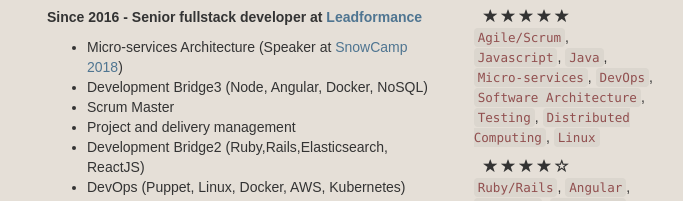
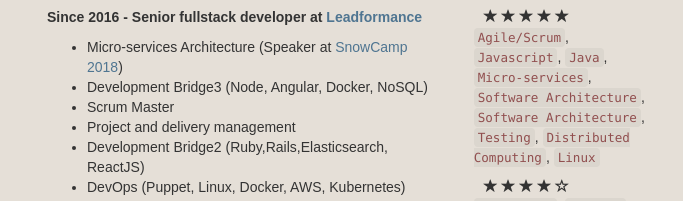
Before and after one commit to vlamy/vlamy.github.io, a plain HTML site: page cv/index.html in a window 1280 px wide. Shown: the part 481-682 px from the top of the page, without its empty margins (288-971 px from the left). Drawn offline with nearby package versions, Linux system fonts and the light colour scheme.

```diff
--- a/cv/index.html
+++ b/cv/index.html
@@ -95,7 +95,7 @@
           <div class="stars">
             <span class="glyphicon glyphicon-star"></span> <span class="glyphicon glyphicon-star"></span> <span class="glyphicon glyphicon-star"></span> <span class="glyphicon glyphicon-star"></span> <span class="glyphicon glyphicon-star"></span>
           </div>
-          <p> <code>Agile/Scrum</code>, <code>Javascript</code>, <code>Java</code>, <code>Micro-services</code>, <code>DevOps</code>, <code>Software Architecture</code>, <code>Testing</code>, <code>Distributed Computing</code>, <code>Linux</code>
+          <p> <code>Agile/Scrum</code>, <code>Javascript</code>, <code>Java</code>, <code>Micro-services</code>, <code>Software Architecture</code>, <code>Software Architecture</code>, <code>Testing</code>, <code>Distributed Computing</code>, <code>Linux</code>
           </p>
           <div class="stars">
             <span class="glyphicon glyphicon-star"></span> <span class="glyphicon glyphicon-star"></span> <span class="glyphicon glyphicon-star"></span> <span class="glyphicon glyphicon-star"></span> <span class="glyphicon glyphicon-star-empty"></span>
```
Also changed, not shown: 1 other file.
